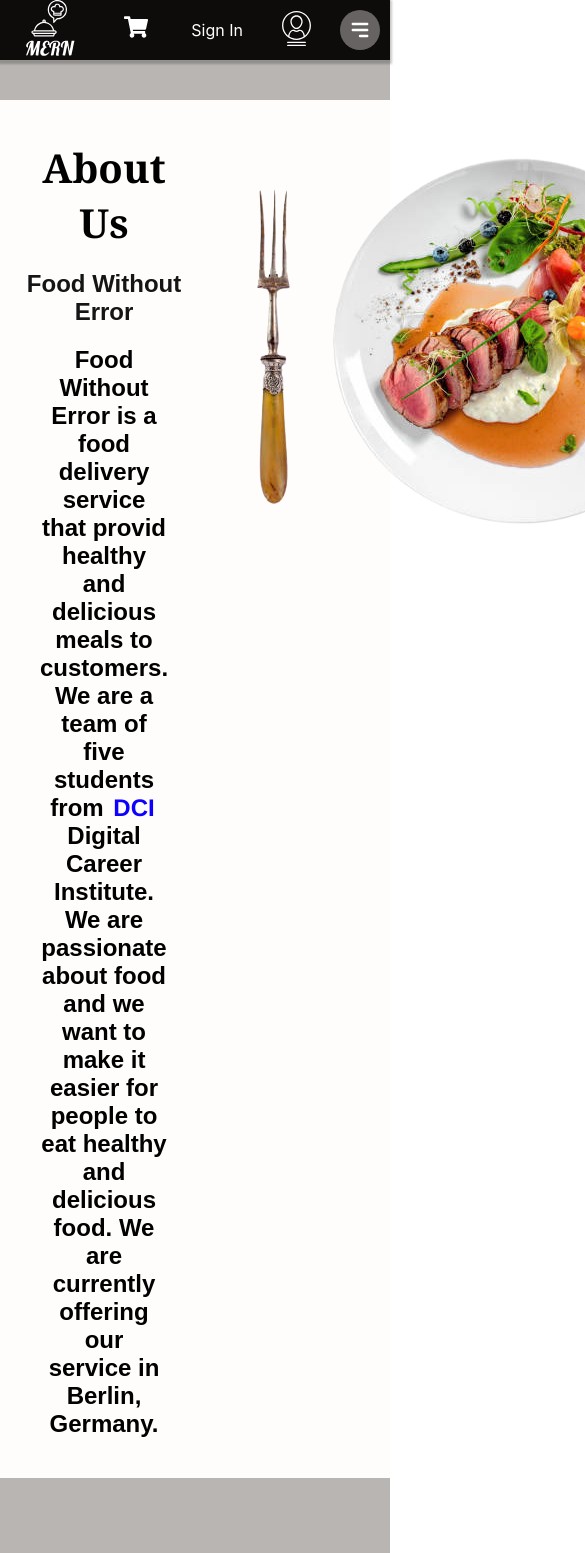
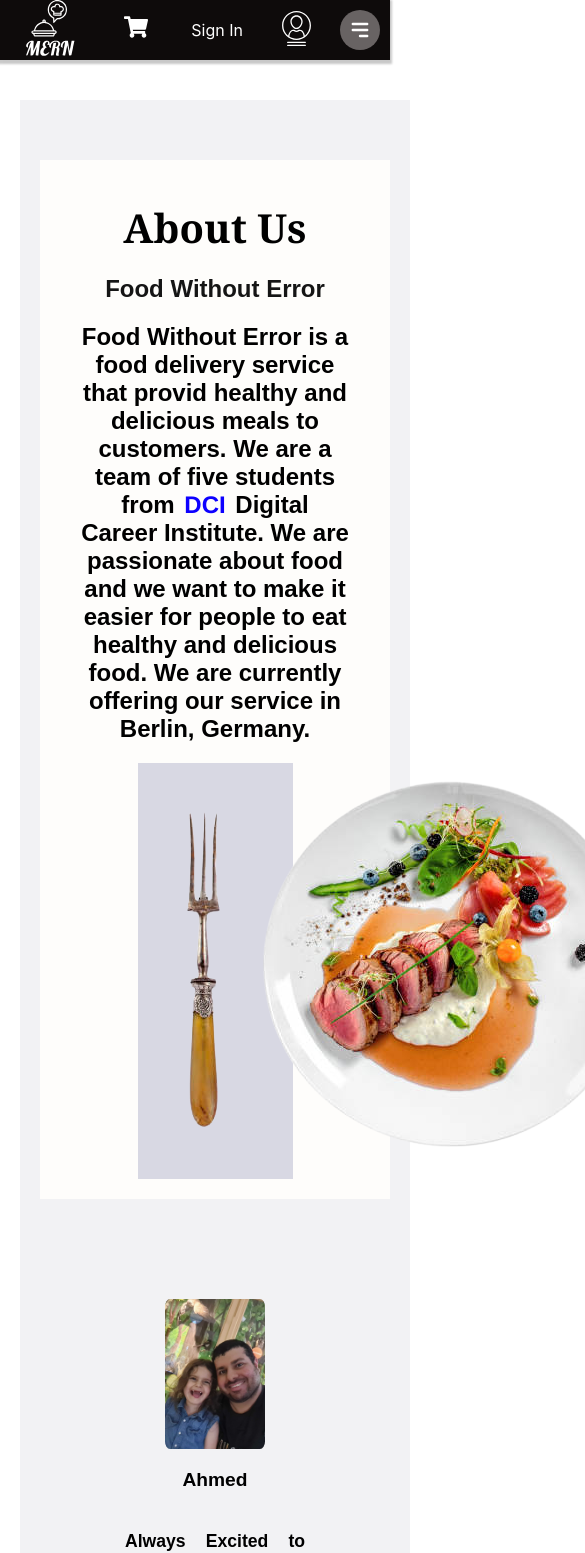
Before and after one commit to AbdullaAlwaki/restaurant, a React (Create React App) app: page /about in a window 390 px wide. Shown: the top 1553 px of the page, 585 px wide, since content can reach past the window. Built offline with nearby package versions, Linux system fonts and the light colour scheme; no server answers.

Commit message:
footer updated

```diff
--- a/src/Admin/components/dishes/UpdateDishes.jsx
+++ b/src/Admin/components/dishes/UpdateDishes.jsx
@@ -91,7 +91,7 @@ function UpdateDishes() {
         </div>
 
           <div className="dish-info" >
-          <h4>What kind of dish?</h4>
+          <h4>What kind of dishes?</h4>
             <div className='radio-container'>
             <section className="addBreakfast">
             <label htmlFor="breakfast">Breakfast</label>
@@ -150,7 +150,7 @@ function UpdateDishes() {
             <input
               type="radio"
               name="isVeg"
-              id="isVeg"
+               id="isVeg"
               defaultChecked={dish.isVeg ? true : false}
               value="true"
             />
--- a/src/components/About/About.jsx
+++ b/src/components/About/About.jsx
@@ -21,8 +21,8 @@ function About() {
                         Food Without Error is a food delivery service that provid healthy and delicious meals to customers. We are a team of five students from  <a className="about_a" href="https://www.digitalcareerinstitute.org/"> DCI</a>  Digital Career Institute. We are  passionate about food and we want to make it easier for people to eat healthy and delicious food. We are  currently offering our service in Berlin, Germany.
                     </p>
                 </div>
-                <div>
-                    <img className="about_section_img" src={food_serving} alt="about" />
+                <div className="about_section_img">
+                    <img  src={food_serving} alt="about" />
                 </div>
             </div>
             <div className="about_characters">
--- a/src/components/Footer.jsx
+++ b/src/components/Footer.jsx
@@ -18,7 +18,7 @@ function Footer() {
             <div className="iframe fadd" dangerouslySetInnerHTML={{__html: iframe?iframe:""}}></div>
             <div className="Fpages fadd">
                 <h3 className="pages">Pages </h3>
-                <ul>
+                <ul className="ul_services">
                     <li><Link to="/">Home</Link></li>
                     <li><Link to="/about">About</Link></li>
                     <li><Link to="/contact">Contact</Link></li>
--- a/src/styles/Home/Footer.css
+++ b/src/styles/Home/Footer.css
@@ -93,7 +93,7 @@ a:hover{
         justify-content: center;
         align-items: center;
     }
-    h3{
+    .headingFooter{
         top: 50%;
         width: 50%;
         text-align: center;
--- a/src/styles/about.css
+++ b/src/styles/about.css
@@ -1,12 +1,22 @@
 .about_container{
     width: 100%;
     height: 100%;
-    background-color: #b8b5b2;
+    background-color: #f2f2f4;
     display: flex;
     flex-direction: column;
     align-items: center;
     justify-content: space-around;
+    padding: 20px;
+    margin: 20px;
+    font-family:sans-serif;
+    font-size: xx-large;
+    margin-top: 40px;
+
 }
+
+
+
+
 .about_heading{
     font-size: 2.5rem;
     font-weight: 600;
@@ -15,7 +25,13 @@
     font-family:Cambria, Cochin, Georgia, Times, 'Times New Roman', serif;
     text-align: center;
 
+
+
 }
+
+
+
+
 .about_solgan{
     font-size: 1.5rem;
     font-weight: 600;
@@ -56,11 +72,9 @@
 
 }
 .about_section_img{
-    font-size: 2rem;
-    font-weight: 600;
-    color: #000;
-    float: right;
-    margin: 20px;
+    width: 50%;
+    background-color: rgb(216, 216, 227);
+
 }
 
 .about_characters{
@@ -128,14 +142,29 @@
     color: rgb(159, 79, 4);
 }
 
-/* @media screen and (max-width:1000px){
+
+
+ @media screen and (max-width:1000px){
     .about_section{
         flex-direction: column;
         align-items: center;
         justify-content: center;
+
+
+    }
+
+    .about_characters{
+        flex-direction: column;
+        align-items: center;
+        justify-content: center;
+    }
+    .about_characters div{
+        margin: 20px;
     }
     .about_section_img{
-        display: none;
+
+
+
     }
     .about_characters{
         flex-direction: column;
@@ -152,7 +181,5 @@
     .about_name{
         font-size: 1.2rem;
     }
-    .about_descreption{
-        font-size: 1rem;
-    }
-} */
+
+}
```
